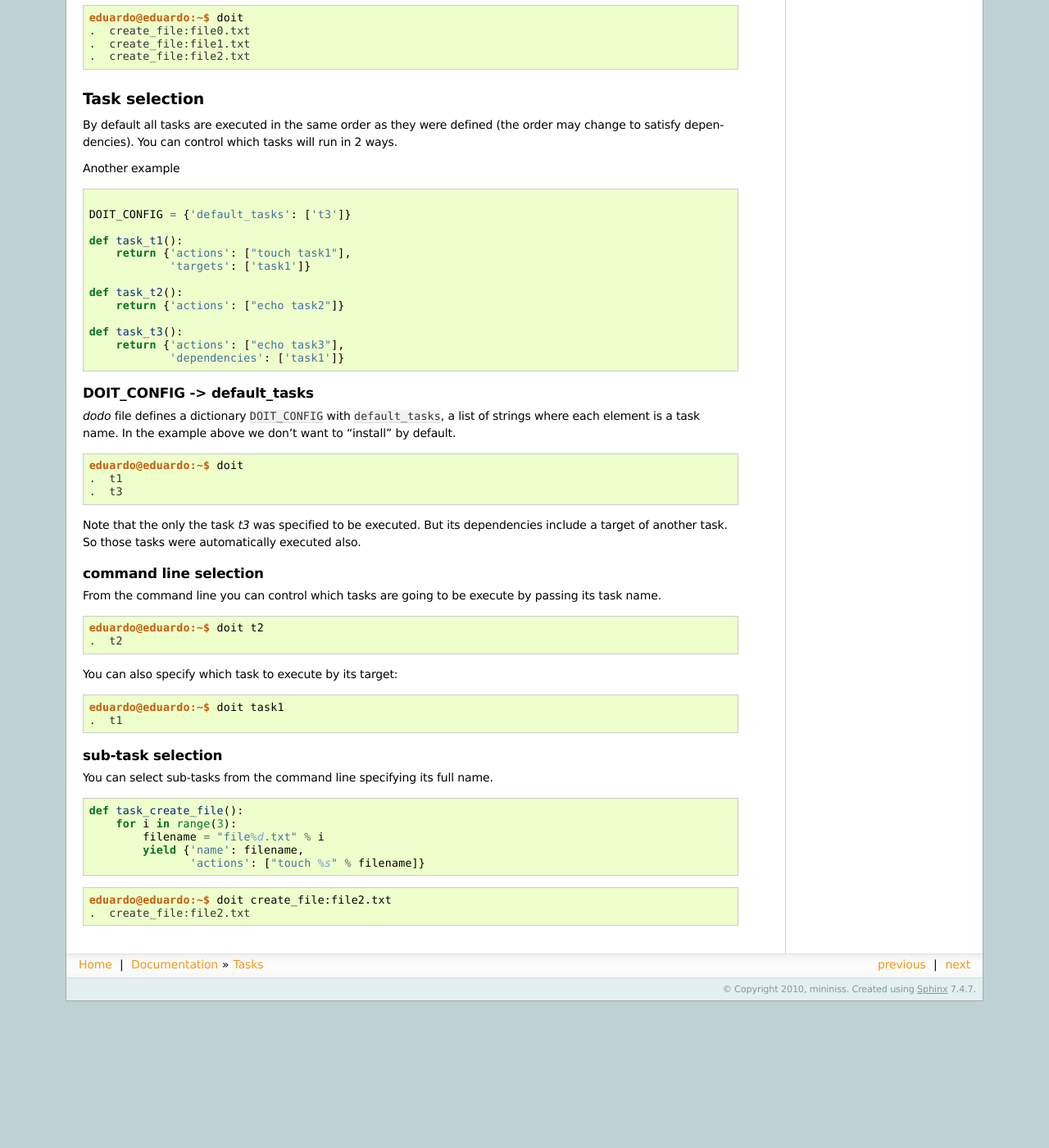
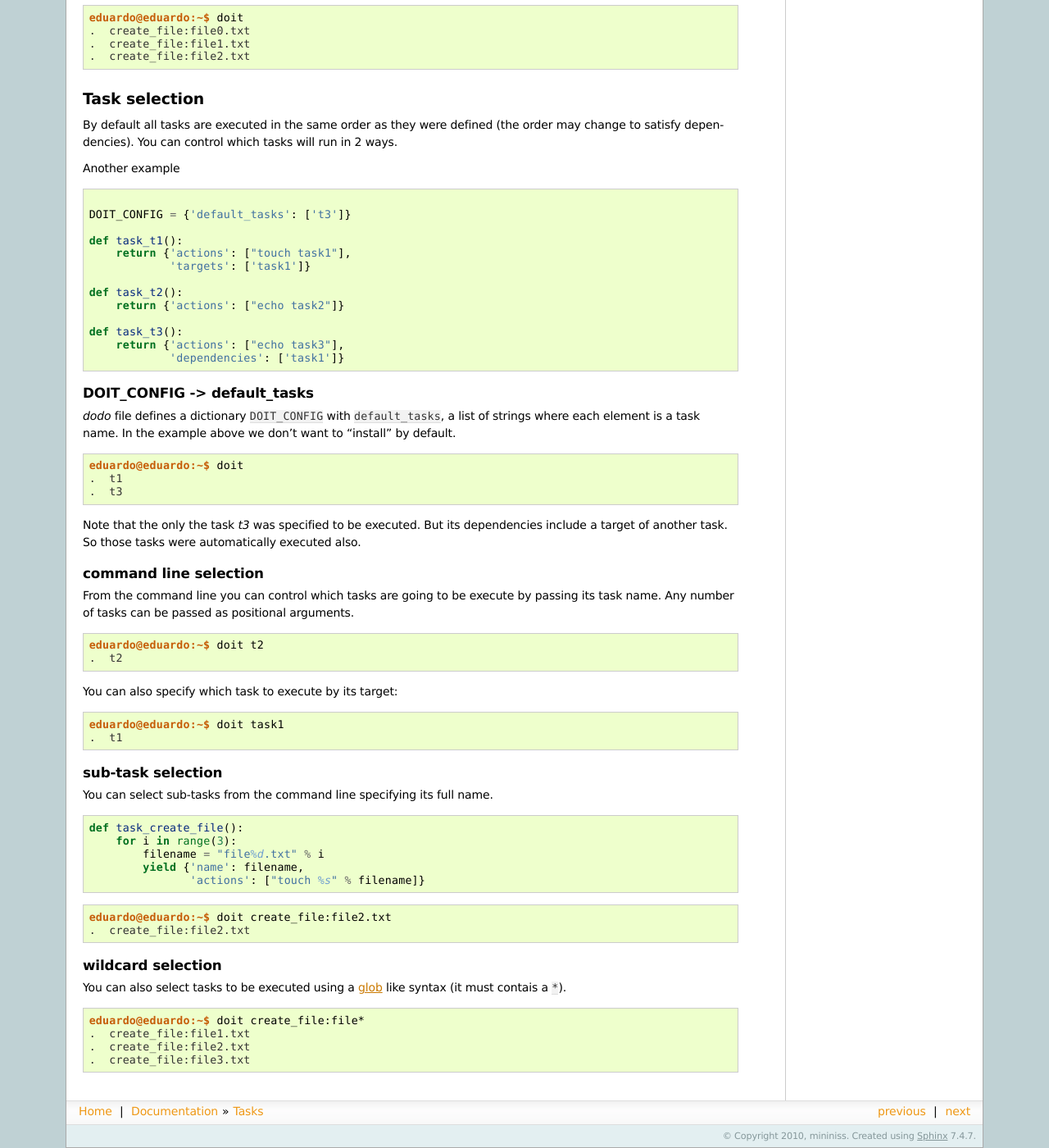
Before and after one commit to pydoit/doit, a Sphinx documentation site: the page built from doc/tasks.rst, in a window 1280 px wide and 1400 px high, scrolled down 2021 px. Shown: the whole window at 82% size. Built offline with Sphinx 7.4.7, drawn with Linux system fonts in a browser that asks for light colours; comment, search, counter and statistics services are not loaded; before the commit the page ends 3242 px from its top, so only the background shows below that.

Commit message:
* update docs * bump version number to 0.8
--HG--
extra : convert_revision : eduardo%40eduardo-laptop-20100516154620-mgvhn18s7fo3wehn

```diff
--- a/TODO.txt
+++ b/TODO.txt
@@ -1,7 +1,3 @@
-wildcard
-parallel
-summary
-
 0.9
 ------
 
--- a/doc/tasks.rst
+++ b/doc/tasks.rst
@@ -110,7 +110,7 @@ Note that the only the task *t3* was specified to be executed. But its dependenc
 command line selection
 ^^^^^^^^^^^^^^^^^^^^^^^
 
-From the command line you can control which tasks are going to be execute by passing its task name.
+From the command line you can control which tasks are going to be execute by passing its task name. Any number of tasks can be passed as positional arguments.
 
 .. code-block:: console
 
@@ -138,3 +138,16 @@ You can select sub-tasks from the command line specifying its full name.
 
     eduardo@eduardo:~$ doit create_file:file2.txt
     .  create_file:file2.txt
+
+
+wildcard selection
+^^^^^^^^^^^^^^^^^^^^
+
+You can also select tasks to be executed using a `glob <http://docs.python.org/library/glob.html>`_ like syntax (it must contais a ``*``).
+
+.. code-block:: console
+
+    eduardo@eduardo:~$ doit create_file:file*
+    .  create_file:file1.txt
+    .  create_file:file2.txt
+    .  create_file:file3.txt
--- a/doit/__init__.py
+++ b/doit/__init__.py
@@ -23,4 +23,4 @@ OUT OF OR IN CONNECTION WITH THE SOFTWARE OR THE USE OR OTHER DEALINGS IN
 THE SOFTWARE.
 """
 
-__version__ = (0,8,'dev')
+__version__ = (0,8,0)
```
Also changed, not shown: doc/cmd_run.rst (+12 -0 lines), doc/index.rst (+10 -1 lines), doc/install.rst (+6 -3 lines), setup.py (+20 -3 lines), 2 other files.
